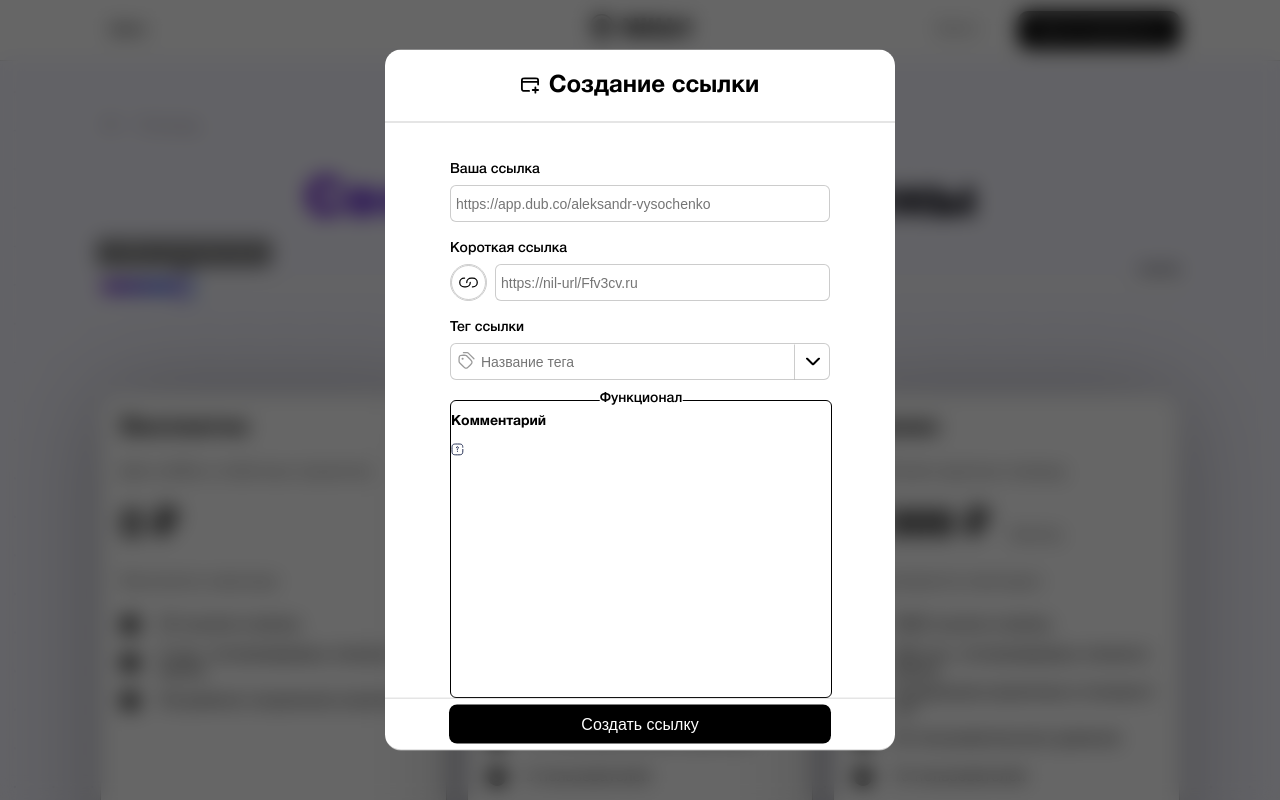
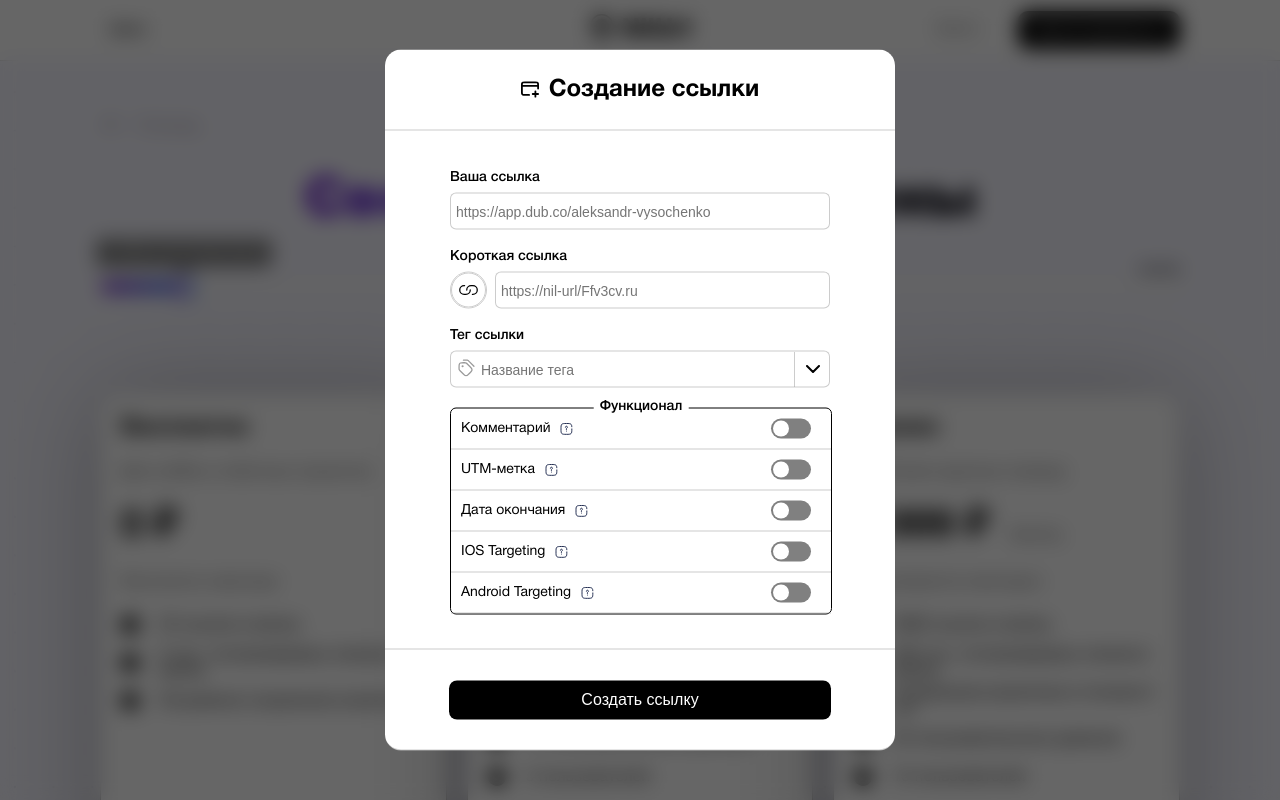
Before and after one commit to Diablox777/Project-for-company, a React (Create React App) app: page / in a window 1280 px wide. Both pictures are taken after a click on the button "Зарегистрироваться". Shown: the top 800 px of the page. Built offline with nearby package versions, Linux system fonts and the light colour scheme.

Commit message:
Добавлены еще компоненты в создание ссылки, однако есть множество багов и недоработок

```diff
--- a/src/components/creating-link/CreatingLink.js
+++ b/src/components/creating-link/CreatingLink.js
@@ -1,8 +1,19 @@
 import React, { useState } from "react";
 import "./creatingLink.css";
-import { FAQ } from "../../components";
+import { FAQ, Toggle } from "../../components";
 
 const CreatingLink = () => {
+
+  // Компонент, который будет вызываться первым при клике на Toggle 1
+const Component1 = () => {
+  return <div className="TEST">***</div>;
+};
+
+// Компонент, который будет вызываться вторым при клике на Toggle 2
+const Component2 = () => {
+  return <div>Component 2</div>;
+};
+
   const handleMouseOver = () => {
     // Ваша логика для показа подсказки при наведении
     console.log("Показать подсказку");
@@ -11,6 +22,34 @@ const CreatingLink = () => {
   const handleMouseOut = () => {
     // Ваша логика для скрытия подсказки
     console.log("Скрыть подсказку");
+  };
+
+  // Создаем массив состояний isChecked для каждого Toggle
+  const [isCheckedArray, setIsCheckedArray] = useState([false, false, false, false, false]);
+
+  const handleToggleComment = () => {
+    console.log("Toggle 1 clicked");
+    setIsCheckedArray([true, false, false, false, false]);
+  };
+
+  const handleToggleUTM = () => {
+    console.log("Toggle 2 clicked");
+    setIsCheckedArray([false, true, false, false, false]);
+  };
+
+  const handleToggleCalendar = () => {
+    console.log("Toggle 3 clicked");
+    setIsCheckedArray([false, false, true, false, false]);
+  };
+
+  const handleToggleIOS = () => {
+    console.log("Toggle 4 clicked");
+    setIsCheckedArray([false, false, false, true, false]);
+  };
+
+  const handleToggleAndroid = () => {
+    console.log("Toggle 5 clicked");
+    setIsCheckedArray([false, false, false, false, true]);
   };
 
   return (
@@ -139,12 +178,75 @@ const CreatingLink = () => {
               <span className="functional__item-faq">
                 <img
                   src={FAQ}
-                  alt="Преимущества:"
+                  alt="Подсказка:"
                   onMouseOver={handleMouseOver}
                   onMouseOut={handleMouseOut}
                 ></img>
               </span>
-
+              <div className="toggle__switch">
+              <Toggle onToggle={handleToggleComment} />
+        {isCheckedArray[0] && <Component1 />}
+        </div>
+            </div>
+            <div className="link__functional-item">
+              <p className="functional__item-title">UTM-метка</p>
+              <span className="functional__item-faq">
+                <img
+                  src={FAQ}
+                  alt="Подсказка:"
+                  onMouseOver={handleMouseOver}
+                  onMouseOut={handleMouseOut}
+                ></img>
+              </span>
+              <div className="toggle__switch">
+              <Toggle onToggle={handleToggleUTM} />
+        {isCheckedArray[1] && <Component2 />}
+        </div>
+            </div>
+            <div className="link__functional-item">
+              <p className="functional__item-title">Дата окончания</p>
+              <span className="functional__item-faq">
+                <img
+                  src={FAQ}
+                  alt="Подсказка:"
+                  onMouseOver={handleMouseOver}
+                  onMouseOut={handleMouseOut}
+                ></img>
+              </span>
+              <div className="toggle__switch">
+              <Toggle onToggle={handleToggleCalendar} />
+        {isCheckedArray[2] && <Component1 />}
+        </div>
+            </div>
+            <div className="link__functional-item">
+              <p className="functional__item-title">IOS Targeting</p>
+              <span className="functional__item-faq">
+                <img
+                  src={FAQ}
+                  alt="Подсказка:"
+                  onMouseOver={handleMouseOver}
+                  onMouseOut={handleMouseOut}
+                ></img>
+              </span>
+              <div className="toggle__switch">
+              <Toggle onToggle={handleToggleIOS} />
+        {isCheckedArray[3] && <Component1 />}
+        </div>
+            </div>
+            <div className="link__functional-item">
+              <p className="functional__item-title">Android Targeting</p>
+              <span className="functional__item-faq">
+                <img
+                  src={FAQ}
+                  alt="Подсказка:"
+                  onMouseOver={handleMouseOver}
+                  onMouseOut={handleMouseOut}
+                ></img>
+              </span>
+              <div className="toggle__switch">
+              <Toggle onToggle={handleToggleAndroid} />
+        {isCheckedArray[4] && <Component1 />}
+        </div>
             </div>
           </div>
         </form>
--- a/src/components/creating-link/creatingLink.css
+++ b/src/components/creating-link/creatingLink.css
@@ -55,11 +55,10 @@
   padding-top: 40px;
   padding-left: 65px;
   padding-right: 65px;
-  overflow: auto;
 }
 
 .link__input {
-width: 100%;
+  width: 100%;
   margin-bottom: 20px;
   gap: 8px;
 }
@@ -106,7 +105,7 @@ width: 100%;
   top: 50%;
   transform: translateY(-50%);
 
-  border-left: 1px solid rgba(154, 154, 154, 0.5)
+  border-left: 1px solid rgba(154, 154, 154, 0.5);
 }
 
 .svg__infinity {
@@ -129,7 +128,6 @@ width: 100%;
 
 .link__functional {
   position: relative;
-  height: 820px;
   width: 380px;
   border: 1px solid #000;
   border-radius: 6px;
@@ -143,8 +141,44 @@ width: 100%;
   font-size: 14px;
   font-weight: 500;
   letter-spacing: 0em;
+  padding-left: 6px;
+  padding-right: 6px;
   color: rgba(0, 0, 0, 1);
   background-color: #fff;
+}
+
+.link__functional-item {
+  display: flex;
+  align-items: center;
+  position: relative;
+  height: 40px;
+  padding-left: 10px;
+  padding-right: 10px;
+  border-bottom: 1px solid rgba(154, 154, 154, 0.5)
+}
+
+.TEST {
+  clear: both;
+  display: block;
+}
+
+.functional__item-title {
+  font-size: 14px;
+  font-weight: 400;
+  letter-spacing: 0em;
+  padding-right: 10px;
+}
+
+.functional__item-faq {
+  display: flex;
+  align-items: center;
+}
+
+.toggle__switch {
+  position: absolute;
+  bottom: 25%;
+  right: 0;
+  transform: translateX(-50%);
 }
 
 /* ==============================================
--- a/src/components/index.js
+++ b/src/components/index.js
@@ -6,6 +6,7 @@ import NoLoginHeader from "./no-login-header/NoLoginHeader";
 import PricesBlock from "./prices-block/PricesBlock";
 import Slider from "./slider/Slider";
 import CreatingLink from "./creating-link/CreatingLink";
+import Toggle from "./toggle/Toggle";
 
 import Ampersand from "../img/ampersand.svg";
 import Hashtag from "../img/hashtag.svg";
@@ -22,4 +23,4 @@ import SubButtonBlue from "../img/subscription-button-blue.svg";
 import FooterLogo from "../img/footer-logo.svg";
 import FAQ from "../img/faq.svg";
 
-export { Header, SettingsForm, DeleteAccountModal, FooterMP, NoLoginHeader, PricesBlock, Slider, CreatingLink, Ampersand, Hashtag, Tilde, Triangle, Underscore, BackImage, Privilege, TryButtonBlack, TryButtonBlue, SubButtonBlack, SubButtonBlue, FooterLogo, FAQ };
+export { Header, SettingsForm, DeleteAccountModal, FooterMP, NoLoginHeader, PricesBlock, Slider, CreatingLink, Toggle, Ampersand, Hashtag, Tilde, Triangle, Underscore, BackImage, Privilege, TryButtonBlack, TryButtonBlue, SubButtonBlack, SubButtonBlue, FooterLogo, FAQ };
--- /dev/null
+++ b/src/components/toggle/Toggle.js
@@ -0,0 +1,25 @@
+import React, { useState } from 'react';
+import './toggle.css';
+
+const Toggle = ({ initialChecked = false, onToggle }) => {
+    const [isChecked, setIsChecked] = useState(initialChecked);
+
+    const handleToggle = () => {
+      setIsChecked(!isChecked);
+      onToggle(); // Вызов колбэка onToggle для обработки изменений в CreatingLink
+    };
+
+  return (
+    <div className="toggle-switch">
+      <input
+        type="checkbox"
+        id="switch"
+        checked={isChecked}
+        onChange={handleToggle}
+      />
+      <label htmlFor="switch"></label>
+    </div>
+  );
+};
+
+export default Toggle;
--- /dev/null
+++ b/src/components/toggle/toggle.css
@@ -0,0 +1,41 @@
+.toggle-switch {
+    display: inline-block;
+  }
+
+  .toggle-switch input[type="checkbox"] {
+    height: 0;
+    width: 0;
+    visibility: hidden;
+  }
+
+  .toggle-switch label {
+    cursor: pointer;
+    text-indent: -9999px;
+    width: 40px;
+    height: 20px;
+    background: grey;
+    display: block;
+    border-radius: 20px;
+    position: relative;
+  }
+
+  .toggle-switch label:after {
+    content: '';
+    position: absolute;
+    top: 2px;
+    left: 2px;
+    width: 16px;
+    height: 16px;
+    background: #fff;
+    border-radius: 50%;
+    transition: 0.3s;
+  }
+
+  .toggle-switch input[type="checkbox"]:checked + label {
+    background: #bada55;
+  }
+
+  .toggle-switch input[type="checkbox"]:checked + label:after {
+    left: calc(100% - 2px);
+    transform: translateX(-100%);
+  }
```
